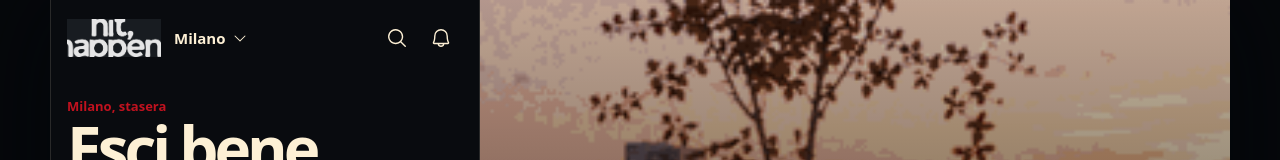
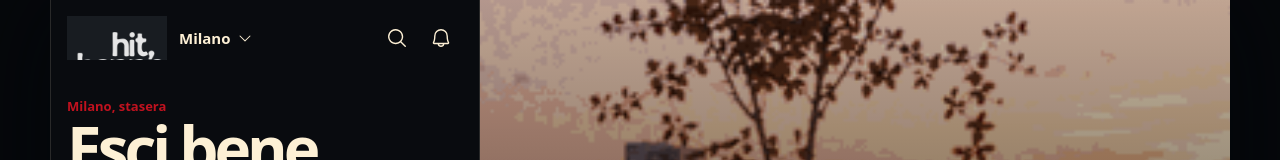
Before and after one commit to skreino/hithappen, a Next.js app: page / in a window 1280 px wide. Shown: the top 160 px of the page. Built offline with nearby package versions, Linux system fonts and the light colour scheme.

Commit message:
Align the full brand wordmark

```diff
--- a/app/globals.css
+++ b/app/globals.css
@@ -40,10 +40,10 @@ img { display: block; }
 .icon-control:hover { border-color: var(--color-border); background: rgba(253,240,213,.05); }
 .icon-control:active { transform: scale(.94); }
 .icon-control.is-active { color: var(--color-accent); }
-.brand-mark, .map-brand { display: block; width: 94px; height: 38px; overflow: hidden; background-image: url('/branding/wordmark.png'); background-position: center; background-repeat: no-repeat; background-size: 200px; filter: invert(1); mix-blend-mode: screen; }
+.brand-mark, .map-brand { display: block; width: 100px; height: 44px; overflow: hidden; background-image: url('/branding/wordmark.png'); background-position: calc(50% + 18px) calc(50% + 20px); background-repeat: no-repeat; background-size: 200px; filter: invert(1); mix-blend-mode: screen; }
 
 /* Discover */
-.discover-topbar { min-height: 68px; padding-top: max(7px,env(safe-area-inset-top)); display: grid; grid-template-columns: 94px 1fr auto; align-items: center; gap: 9px; }
+.discover-topbar { min-height: 68px; padding-top: max(7px,env(safe-area-inset-top)); display: grid; grid-template-columns: 100px 1fr auto; align-items: center; gap: 8px; }
 .discover-topbar > div { display: flex; }
 .location-select { min-height: 44px; padding: 0 4px; display: flex; align-items: center; gap: 6px; border: 0; background: none; text-align: left; }
 .location-select strong { font-size: 15px; font-weight: 630; }
```
